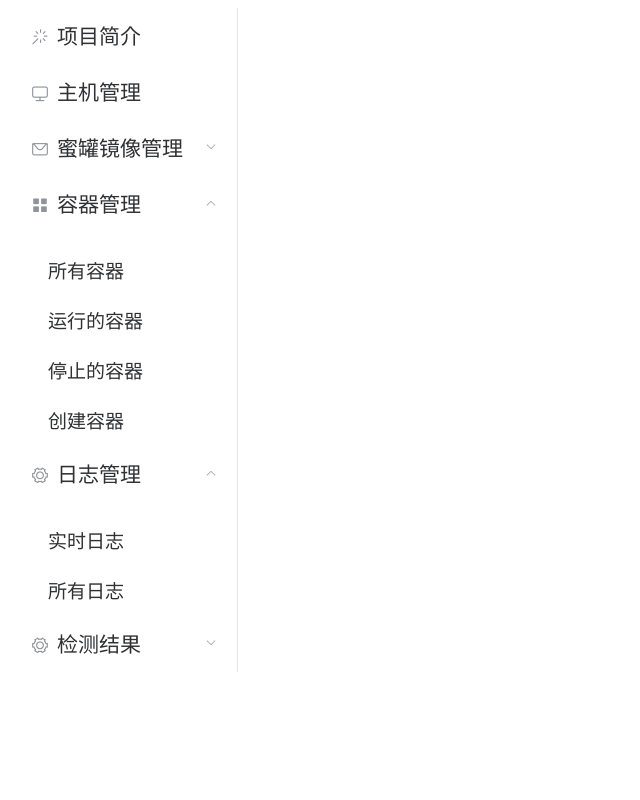
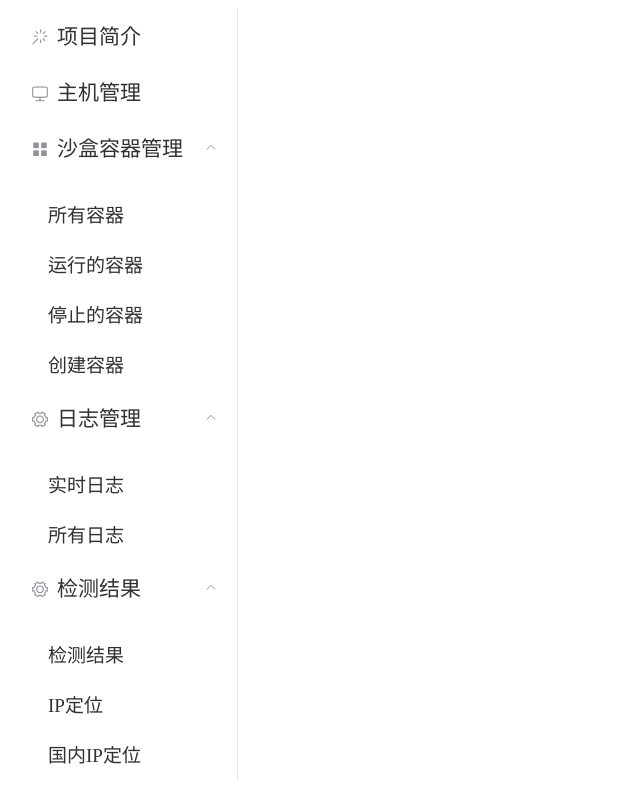
Before and after one commit to M000M/Front-AttackDetection, a Vue app: page / in a window 1280 px wide. Shown: the whole page, without its empty margins (0-640 px from the left). Built offline with nearby package versions, Linux system fonts and the light colour scheme.

Commit message:
04.13 macos

```diff
--- a/src/App.vue
+++ b/src/App.vue
@@ -2,7 +2,7 @@
     <div id="app">
         <el-container>
             <el-aside width="230px" style="background-color: #ffffff">
-                <el-menu :default-openeds="['4', '5']" :default-active="activeIndex"
+                <el-menu :default-openeds="['3', '4', '5']" :default-active="activeIndex"
                          @select="handleSelect">
                     <el-menu-item index="/index">
                         <template slot="title"><i class="el-icon-magic-stick"></i>
@@ -15,21 +15,8 @@
                         </template>
                     </el-menu-item>
                     <el-submenu index="3">
-                        <template slot="title"><i class="el-icon-message"></i>
-                            <span class="sideFont">蜜罐镜像管理</span>
-                        </template>
-                        <el-menu-item-group>
-                            <el-menu-item index="3-1">
-                                <span class="subSideFont">查看镜像</span>
-                            </el-menu-item>
-                            <el-menu-item index="3-2">
-                                <span class="subSideFont">拉取镜像</span>
-                            </el-menu-item>
-                        </el-menu-item-group>
-                    </el-submenu>
-                    <el-submenu index="4">
                         <template slot="title"><i class="el-icon-menu"></i>
-                            <span class="sideFont">容器管理</span>
+                            <span class="sideFont">沙盒容器管理</span>
                         </template>
                         <el-menu-item-group>
                             <el-menu-item index="/containers">
@@ -46,7 +33,7 @@
                             </el-menu-item>
                         </el-menu-item-group>
                     </el-submenu>
-                    <el-submenu index="5">
+                    <el-submenu index="4">
                         <template slot="title"><i class="el-icon-setting"></i>
                             <span class="sideFont">日志管理</span>
                         </template>
@@ -59,7 +46,7 @@
                             </el-menu-item>
                         </el-menu-item-group>
                     </el-submenu>
-                    <el-submenu index="6">
+                    <el-submenu index="5">
                         <template slot="title"><i class="el-icon-setting"></i>
                             <span class="sideFont">检测结果</span>
                         </template>
--- a/src/components/logs/RealTimeLogs.vue
+++ b/src/components/logs/RealTimeLogs.vue
@@ -7,7 +7,7 @@
             :header-cell-style="{'text-align':'center'}"
             :cell-style="{'text-align':'left'}"
             :max-height="900">
-            <el-table-column label="时间" prop="time" width="150px"></el-table-column>
+            <el-table-column label="时间" prop="time" width="170px"></el-table-column>
             <el-table-column label="实时日志" prop="log"></el-table-column>
         </el-table>
     </div>
```
